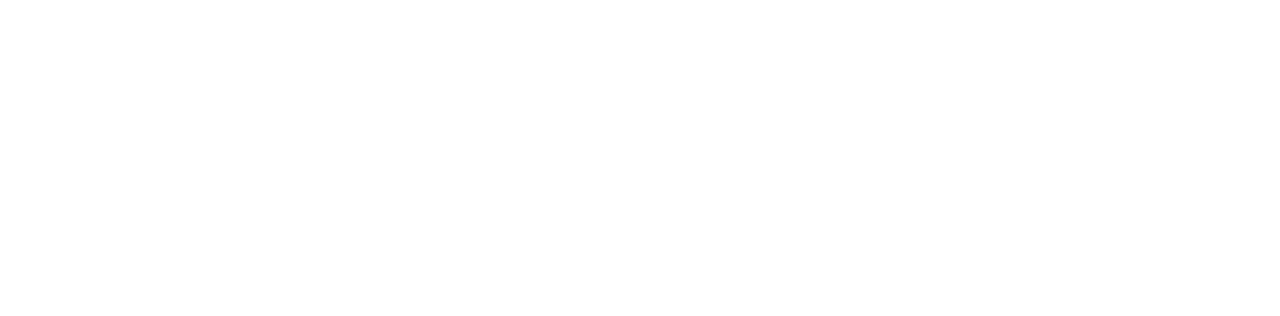
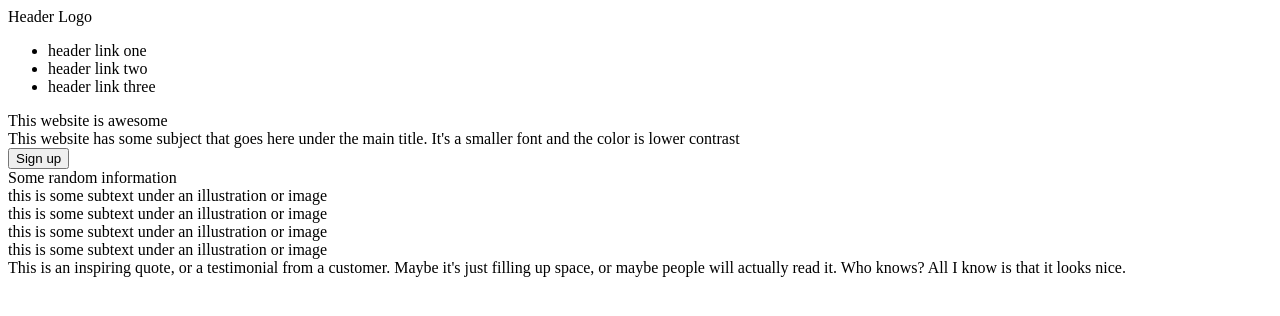
Before and after one commit to vuuma/odin-landing-page, a plain HTML site: page index.html in a window 1280 px wide. Drawn offline with Linux system fonts and the light colour scheme.

Commit message:
Add basic content of the page

```diff
--- a/index.html
+++ b/index.html
@@ -7,6 +7,51 @@
 </head>
 
 <body>
+    <div class="header-title-bar">
+        <div class="header-logo">Header Logo</div>
+        <ul>
+            <li>header link one</li>
+            <li>header link two</li>
+            <li>header link three</li>
+        </ul>
+    </div>
+
+    <div class="header-content">
+        <div class="header-content-left">
+            <div>This website is awesome</div>
+            <div>This website has some subject that goes here under the main title. It's a smaller font and the color is lower contrast</div>
+            <button>Sign up</button>
+        <div class="header-content-right">
+           <!-- Place holder for an image, create an empty div box with width and height -->
+        </div>
+
+    <div class="body-content">
+        <div class="body-content-title">Some random information</div>
+        <div class="body-content-image-text">
+            <div class="body-content-image-text-one">
+                <!-- Add div box/container here -->
+                <div>this is some subtext under an illustration or image</div>
+            </div>
+            <div class="body-content-image-text-two">
+                <!-- Add div box/container here -->
+                <div>this is some subtext under an illustration or image</div>
+            </div>
+            <div class="body-content-image-text-three">
+                <!-- Add div box/container here -->
+                <div>this is some subtext under an illustration or image</div>
+            </div>
+            <div class="body-content-image-text-four">
+                <!-- Add div box/container here -->
+                <div>this is some subtext under an illustration or image</div>
+            </div>
+        </div>
+        </div>
+    </div>
+
+    <div class="testimony">
+        This is an inspiring quote, or a testimonial from a customer. Maybe it's just filling up space, or maybe people will actually read it. Who knows? All I know is that it looks nice.</div>
+
+
 
 </body>
 
```
